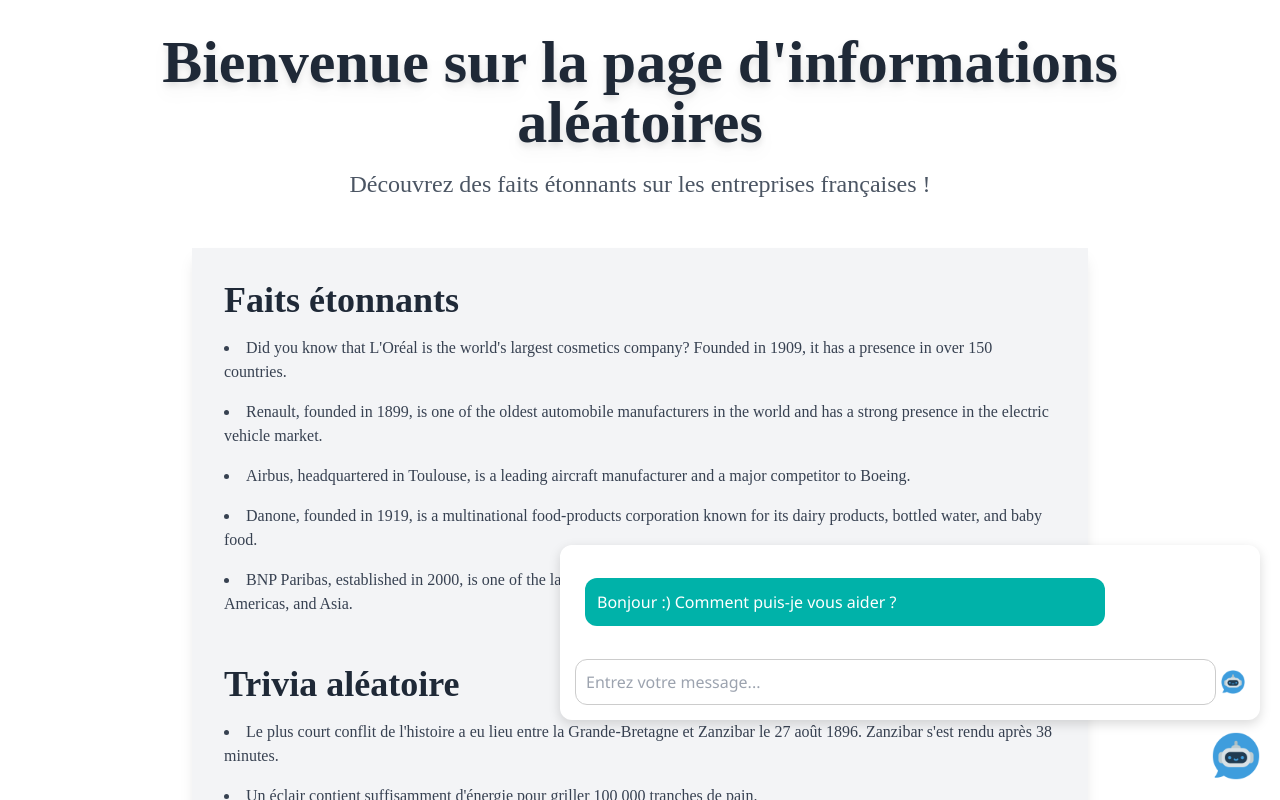
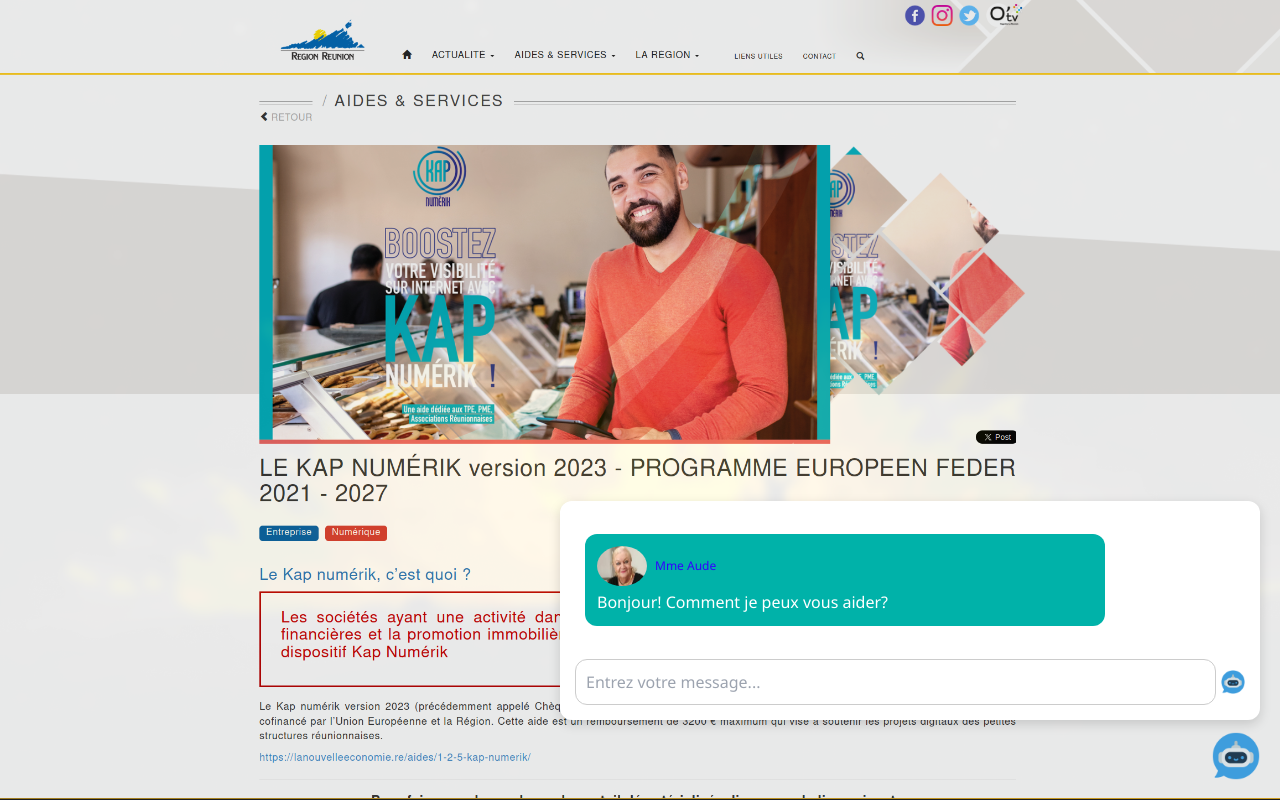
Before and after one commit to gitreunion/datacup-challenge-muc, a Next.js app in the folder frontend/easy-chatbot-main/: page /random-info in a window 1280 px wide. Both pictures are taken after a click on the picture 1236 px from the left and 756 px from the top of the page. Shown: the top 800 px of the page. Built offline with nearby package versions, Linux system fonts and the light colour scheme.

Commit message:
[ADD]:Aude&page

```diff
--- a/frontend/easy-chatbot-main/components/ChatbotBubble.css
+++ b/frontend/easy-chatbot-main/components/ChatbotBubble.css
@@ -80,6 +80,25 @@
   white-space: pre-wrap;
 }
 
+.sender {
+  display: flex;
+  align-items: center;
+  font-size: 0.75rem;
+  color: #3300ff;
+  margin-bottom: 4px;
+}
+
+.sender-icon {
+  width: 50px;
+  height: 40px;
+  margin-right: 8px;
+  border-radius: 50%;
+}
+
+.message-text {
+  font-size: 1rem;
+}
+
 .bot-message {
   background-color: #00b2a9;
   color: #fff;
--- a/frontend/easy-chatbot-main/components/ChatbotBubble.tsx
+++ b/frontend/easy-chatbot-main/components/ChatbotBubble.tsx
@@ -4,7 +4,7 @@
 const ChatbotBubble = () => {
   const [isOpen, setIsOpen] = useState(false);
   const [messages, setMessages] = useState([
-    { type: 'bot', text: 'Bonjour :) Comment puis-je vous aider ?' },
+    { type: 'bot', text: 'Bonjour! Comment je peux vous aider?', sender: 'Mme Aude' },
   ]);
   const [userInput, setUserInput] = useState('');
   const [isLoading, setIsLoading] = useState(false);
@@ -18,7 +18,7 @@
     if (!userInput.trim()) return;
 
     const userMessage = userInput.trim();
-    setMessages(prevMessages => [...prevMessages, { type: 'user', text: userMessage }]);
+    setMessages(prevMessages => [...prevMessages, { type: 'user', text: userMessage, sender: 'Vous' }]);
     setUserInput('');
     setIsLoading(true);
 
@@ -35,10 +35,10 @@
         return response.json();
       })
       .then(data => {
-        setMessages(prevMessages => [...prevMessages, { type: 'bot', text: data.reply }]);
+        setMessages(prevMessages => [...prevMessages, { type: 'bot', text: data.reply, sender: 'Mme Aude' }]);
       })
       .catch(() => {
-        setMessages(prevMessages => [...prevMessages, { type: 'bot', text: 'Une erreur est survenue veuillez réessayer.' }]);
+        setMessages(prevMessages => [...prevMessages, { type: 'bot', text: 'Une erreur est survenue veuillez réessayer.', sender: 'Mme Aude' }]);
       })
       .finally(() => {
         setIsLoading(false);
@@ -59,11 +59,12 @@
 
   const renderMessages = () =>
     messages.map((message, index) => (
-      <div
-        key={index}
-        className={`message ${message.type === 'bot' ? 'bot-message' : 'user-message'}`}
-      >
-        {message.text}
+      <div key={index} className={`message ${message.type === 'bot' ? 'bot-message' : 'user-message'}`}>
+        <div className="sender">
+          {message.type === 'bot' && <img src="Aude.jpg" alt="Aude" className="sender-icon" />}
+          {message.sender}
+        </div>
+        <div className="message-text">{message.text}</div>
       </div>
     ));
 
--- a/frontend/easy-chatbot-main/pages/random-info.tsx
+++ b/frontend/easy-chatbot-main/pages/random-info.tsx
@@ -4,47 +4,7 @@
 
 const RandomInfoPage = () => {
   return (
-    <div className="relative min-h-screen bg-white p-8">
-      <header className="text-center mb-12">
-        <h1 className="text-6xl font-extrabold text-gray-800 drop-shadow-lg animate-fade-in">Bienvenue sur la page d'informations aléatoires</h1>
-        <p className="text-2xl text-gray-600 mt-4 animate-fade-in">Découvrez des faits étonnants sur les entreprises françaises !</p>
-      </header>
-
-      <main className="max-w-4xl mx-auto bg-gray-100 p-8 rounded-lg shadow-lg">
-        <section className="mb-12">
-          <h2 className="text-4xl font-bold text-gray-800 mb-4 animate-slide-in">Faits étonnants</h2>
-          <ul className="list-disc list-inside space-y-4 text-gray-700 animate-fade-in">
-            <li>Did you know that L'Oréal is the world's largest cosmetics company? Founded in 1909, it has a presence in over 150 countries.</li>
-            <li>Renault, founded in 1899, is one of the oldest automobile manufacturers in the world and has a strong presence in the electric vehicle market.</li>
-            <li>Airbus, headquartered in Toulouse, is a leading aircraft manufacturer and a major competitor to Boeing.</li>
-            <li>Danone, founded in 1919, is a multinational food-products corporation known for its dairy products, bottled water, and baby food.</li>
-            <li>BNP Paribas, established in 2000, is one of the largest banks in the world and has a significant presence in Europe, the Americas, and Asia.</li>
-          </ul>
-        </section>
-
-        <section className="mb-12">
-          <h2 className="text-4xl font-bold text-gray-800 mb-4 animate-slide-in">Trivia aléatoire</h2>
-          <ul className="list-disc list-inside space-y-4 text-gray-700 animate-fade-in">
-            <li>Le plus court conflit de l'histoire a eu lieu entre la Grande-Bretagne et Zanzibar le 27 août 1896. Zanzibar s'est rendu après 38 minutes.</li>
-            <li>Un éclair contient suffisamment d'énergie pour griller 100 000 tranches de pain.</li>
-            <li>Il existe plus de combinaisons possibles dans une partie d'échecs qu'il n'y a d'atomes dans l'univers connu.</li>
-            <li>La Tour Eiffel peut être plus haute de 15 cm en été en raison de l'expansion du fer sous la chaleur.</li>
-            <li>Les excréments de wombat sont en forme de cube.</li>
-          </ul>
-        </section>
-
-        <section className="mb-12">
-          <h2 className="text-4xl font-bold text-gray-800 mb-4 animate-slide-in">Trivia intéressant</h2>
-          <ul className="list-disc list-inside space-y-4 text-gray-700 animate-fade-in">
-            <li>Les humains partagent 60% de leur ADN avec les bananes.</li>
-            <li>Il y a plus de bibliothèques publiques aux États-Unis que de restaurants McDonald's.</li>
-            <li>L'inventeur de la boîte de Pringles est maintenant enterré dans l'une d'elles.</li>
-            <li>L'animal national de l'Écosse est la licorne.</li>
-            <li>L'Université d'Oxford est plus ancienne que l'Empire aztèque.</li>
-          </ul>
-        </section>
-      </main>
-
+    <div className="relative min-h-screen bg-cover bg-center" style={{ backgroundImage: "url('/page.png')" }}>
       <ChatbotBubble />
     </div>
   );
```
Also changed, not shown: frontend/easy-chatbot-main/public/Aude.jpg (added), frontend/easy-chatbot-main/public/page.png (added).
